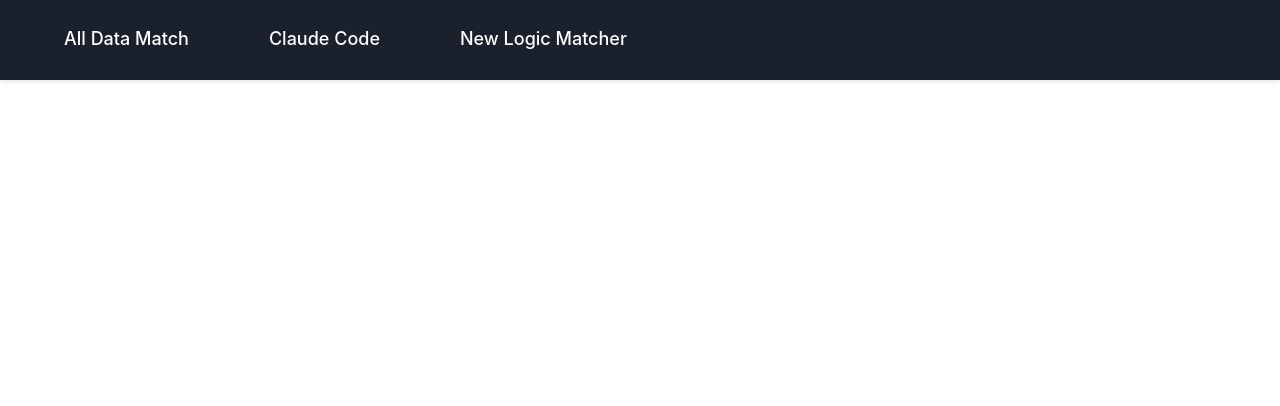
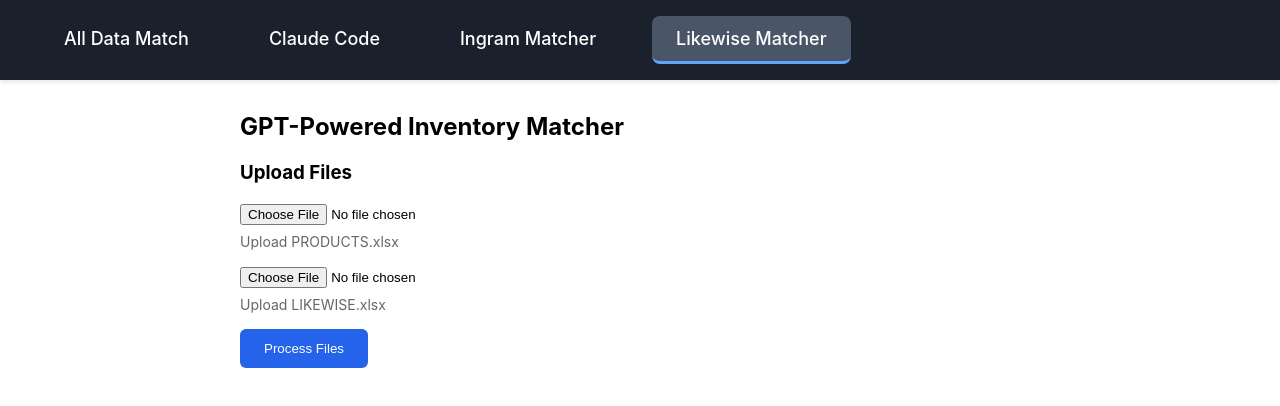
Before and after one commit to GeekJaffry/ingram-project, a React (Create React App) app: page /gpt-matcher in a window 1280 px wide. Shown: the top 406 px of the page. Built offline with nearby package versions, Linux system fonts and the light colour scheme.

Commit message:
added likewise matcher as well

```diff
--- a/src/App.js
+++ b/src/App.js
@@ -4,6 +4,7 @@
 import { BrowserRouter as Router, Routes, Route, Link } from 'react-router-dom';
 import StockMatcher from './StockMatcher.tsx';
 import LogicComponent from './Logic';
+import GptMatcher from './GptMatcher';
 
 // Original matcher component
 function OriginalMatcher() {
@@ -680,8 +681,24 @@
                 transition: 'background-color 0.2s'
               }}
             >
-              New Logic Matcher
+              Ingram Matcher
             </Link>
+            <Link
+  to="/gpt-matcher"
+  style={{
+    color: 'white',
+    padding: '0.75rem 1.5rem',
+    borderRadius: '0.5rem',
+    textDecoration: 'none',
+    backgroundColor: window.location.pathname === '/gpt-matcher' ? '#4a5568' : 'transparent',
+    borderBottom: window.location.pathname === '/gpt-matcher' ? '3px solid #60a5fa' : '3px solid transparent',
+    fontSize: '1.125rem',
+    fontWeight: '500',
+    transition: 'background-color 0.2s'
+  }}
+>
+  Likewise Matcher
+</Link>
           </div>
         </nav>
 
@@ -689,6 +706,7 @@
           <Route path="/" element={<OriginalMatcher />} />
           <Route path="/inventory" element={<StockMatcher />} />
           <Route path="/logic" element={<LogicComponent />} />
+          <Route path="/gpt-matcher" element={<GptMatcher />} />
         </Routes>
       </div>
     </Router>
--- /dev/null
+++ b/src/GptMatcher.js
@@ -0,0 +1,157 @@
+import React, { useState } from 'react';
+import axios from 'axios';
+import * as XLSX from 'xlsx';
+
+function GptMatcher() {
+  const [files, setFiles] = useState({
+    products: null,
+    likewise: null
+  });
+  const [processing, setProcessing] = useState(false);
+  const [error, setError] = useState(null);
+  const [result, setResult] = useState(null);
+  const [downloadReady, setDownloadReady] = useState(false);
+
+  const handleFileChange = (event, fileType) => {
+    const file = event.target.files[0];
+    if (file) {
+      if (!file.name.endsWith('.xlsx')) {
+        setError('Please upload only Excel (.xlsx) files');
+        return;
+      }
+      setFiles(prev => ({
+        ...prev,
+        [fileType]: file
+      }));
+      setError(null);
+    }
+  };
+
+  const handleSubmit = async () => {
+    if (!files.products || !files.likewise) {
+      setError('Please upload both files before processing');
+      return;
+    }
+
+    setProcessing(true);
+    setError(null);
+
+    const formData = new FormData();
+    formData.append('products', files.products);
+    formData.append('likewise', files.likewise);
+
+    try {
+      const response = await axios.post('http://localhost:8000/process', formData, {
+        headers: {
+          'Content-Type': 'multipart/form-data'
+        }
+      });
+      setResult(response.data);
+      setDownloadReady(true);
+    } catch (err) {
+      setError(err.response?.data?.message || 'An error occurred during processing');
+    } finally {
+      setProcessing(false);
+    }
+  };
+
+  return (
+    <div style={{ maxWidth: '800px', margin: '2rem auto', padding: '0 1rem' }}>
+      <h2>GPT-Powered Inventory Matcher</h2>
+
+      <div style={{ marginBottom: '2rem' }}>
+        <div style={{ marginBottom: '1rem' }}>
+          <h3>Upload Files</h3>
+          <div style={{ marginBottom: '1rem' }}>
+            <input
+              type="file"
+              accept=".xlsx"
+              onChange={(e) => handleFileChange(e, 'products')}
+              style={{ marginBottom: '0.5rem' }}
+            />
+            <div style={{ fontSize: '0.875rem', color: '#666' }}>
+              {files.products ? `Selected: ${files.products.name}` : 'Upload PRODUCTS.xlsx'}
+            </div>
+          </div>
+
+          <div style={{ marginBottom: '1rem' }}>
+            <input
+              type="file"
+              accept=".xlsx"
+              onChange={(e) => handleFileChange(e, 'likewise')}
+              style={{ marginBottom: '0.5rem' }}
+            />
+            <div style={{ fontSize: '0.875rem', color: '#666' }}>
+              {files.likewise ? `Selected: ${files.likewise.name}` : 'Upload LIKEWISE.xlsx'}
+            </div>
+          </div>
+        </div>
+
+        {error && (
+          <div style={{
+            padding: '0.75rem',
+            backgroundColor: '#fee2e2',
+            color: '#dc2626',
+            borderRadius: '0.375rem',
+            marginBottom: '1rem'
+          }}>
+            {error}
+          </div>
+        )}
+
+        <button
+          onClick={handleSubmit}
+          disabled={processing || !files.products || !files.likewise}
+          style={{
+            padding: '0.75rem 1.5rem',
+            backgroundColor: processing ? '#9ca3af' : '#2563eb',
+            color: 'white',
+            border: 'none',
+            borderRadius: '0.375rem',
+            cursor: processing ? 'not-allowed' : 'pointer',
+            marginBottom: '1rem'
+          }}
+        >
+          {processing ? 'Processing...' : 'Process Files'}
+        </button>
+
+        {downloadReady && (
+          <button
+            onClick={() => {
+              window.location.href = 'http://localhost:8000/download/LW-Updated-ipads-with-rules.xlsx';
+            }}
+            style={{
+              padding: '0.75rem 1.5rem',
+              backgroundColor: '#059669',
+              color: 'white',
+              border: 'none',
+              borderRadius: '0.375rem',
+              cursor: 'pointer',
+              display: 'block',
+              marginTop: '1rem'
+            }}
+          >
+            Download Matched Results
+          </button>
+        )}
+
+        {result && (
+          <div style={{ marginTop: '2rem' }}>
+            <h3>Results:</h3>
+            <pre style={{
+              whiteSpace: 'pre-wrap',
+              backgroundColor: '#f8fafc',
+              padding: '1rem',
+              borderRadius: '0.375rem',
+              border: '1px solid #e2e8f0'
+            }}>
+              {JSON.stringify(result, null, 2)}
+            </pre>
+          </div>
+        )}
+      </div>
+    </div>
+  );
+}
+
+export default GptMatcher;
```
